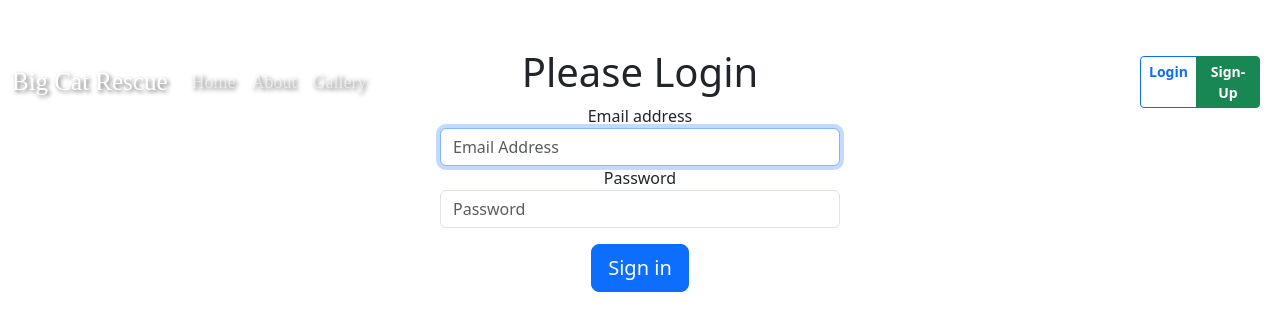
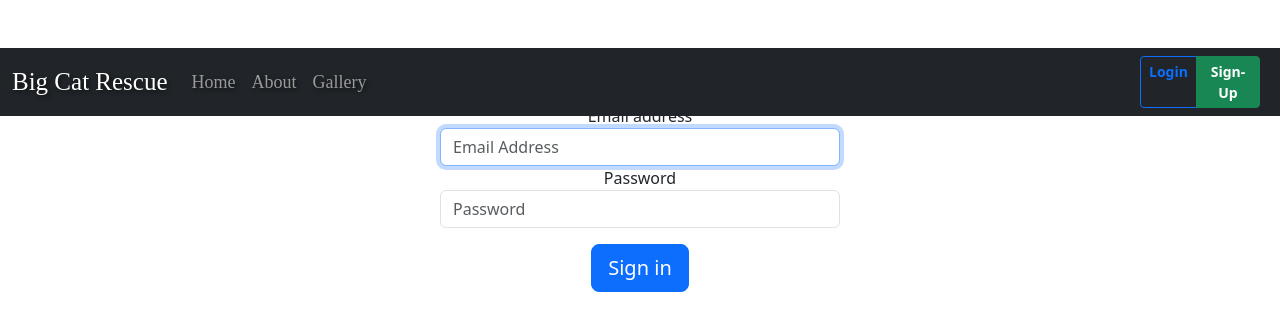
Before and after one commit to chlawrence31/cen3031-project, a React (Create React App) app in the folder frontend/: page /login in a window 1280 px wide. Shown: the top 330 px of the page. Built offline with nearby package versions, Linux system fonts and the light colour scheme; the HTML template or start-up script is replaced by a standard one.

Commit message:
Navbar clear only on homepage

```diff
--- a/frontend/src/Components/NavbarComponent.js
+++ b/frontend/src/Components/NavbarComponent.js
@@ -1,30 +1,35 @@
 import React from 'react';
 import { Navbar, Nav, Container } from 'react-bootstrap';
-import { Link } from 'react-router-dom';
+import { Link, useLocation } from 'react-router-dom';
 import LoginSignUp from './LoginSignUpButton'; // Import the LoginSignUp component
 
 const NavbarComponent = () => {
+  const location = useLocation();
+
   const navbarStyle = {
     position: 'absolute', // Set position to absolute
     width: '100%', // Ensure the navbar spans the entire width
-    zIndex: '100', // Set a higher z-index value than the slider
+    zIndex: '100', // Set a higher z-index value than the slider to ensure on top
   };
 
   const brandStyle = {
     fontFamily: 'Copperplate, serif',
-    fontSize: '25px', // Set the font size for the brand
+    fontSize: '25px',
     textShadow: '2px 2px 4px rgba(0, 0, 0, 0.6)'
   };
 
   const navLinkStyle = {
     fontFamily: 'Copperplate, serif',
-    fontSize: '18px', // Set the font size for Nav.Link components
+    fontSize: '18px',
     textShadow: '2px 2px 4px rgba(0, 0, 0, 0.6)'
   };
 
+  // Conditionally apply the 'bg="transparent"' prop if the current route is the homepage
+  const navbarBg = location.pathname === '/home' ? 'transparent' : 'dark';
+
   return (
-    <div style={{ position: 'relative' }}> {/* Apply position relative to the container */}
-      <Navbar bg="transparent" variant="dark" expand="lg" style={navbarStyle}>
+    <div style={{ position: 'relative' }}>
+      <Navbar bg={navbarBg} variant="dark" expand="lg" style={navbarStyle}>
         <Container>
           <Navbar.Brand as={Link} to="/home" style={brandStyle}>Big Cat Rescue</Navbar.Brand>
           <Navbar.Toggle aria-controls="basic-navbar-nav" />
```
